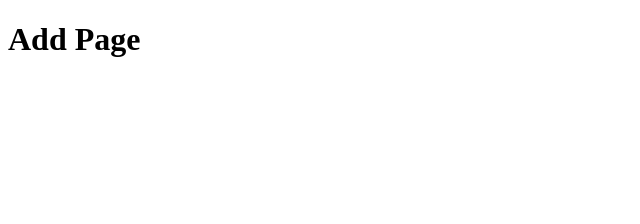
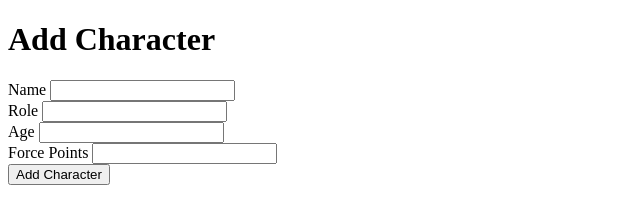
Before and after one commit to kendayao/server-practice, a website: page add.html in a window 1280 px wide. Shown: the whole page, without its empty margins (0-640 px from the left). Drawn offline with Linux system fonts and the light colour scheme.

Commit message:
add character form

```diff
--- a/add.html
+++ b/add.html
@@ -7,6 +7,21 @@
 
 </head>
 <body>
-    <h1>Add Page</h1>
+    <h1>Add Character</h1>
+
+    <form>
+        <label for="name">Name</label>
+        <input type="text" name="name" id="name">
+        <br>
+        <label for="role">Role</label>
+        <input type="text" name="role" id="role">
+        <br>
+        <label for="age">Age</label>
+        <input type="text" name="age" id="age">
+        <br>
+        <label for="force-points">Force Points</label>
+        <input type="text" name="force-points" id="force-points">
+    </form>
+    <button id="add-button">Add Character</button>
 </body>
 </html>
```
